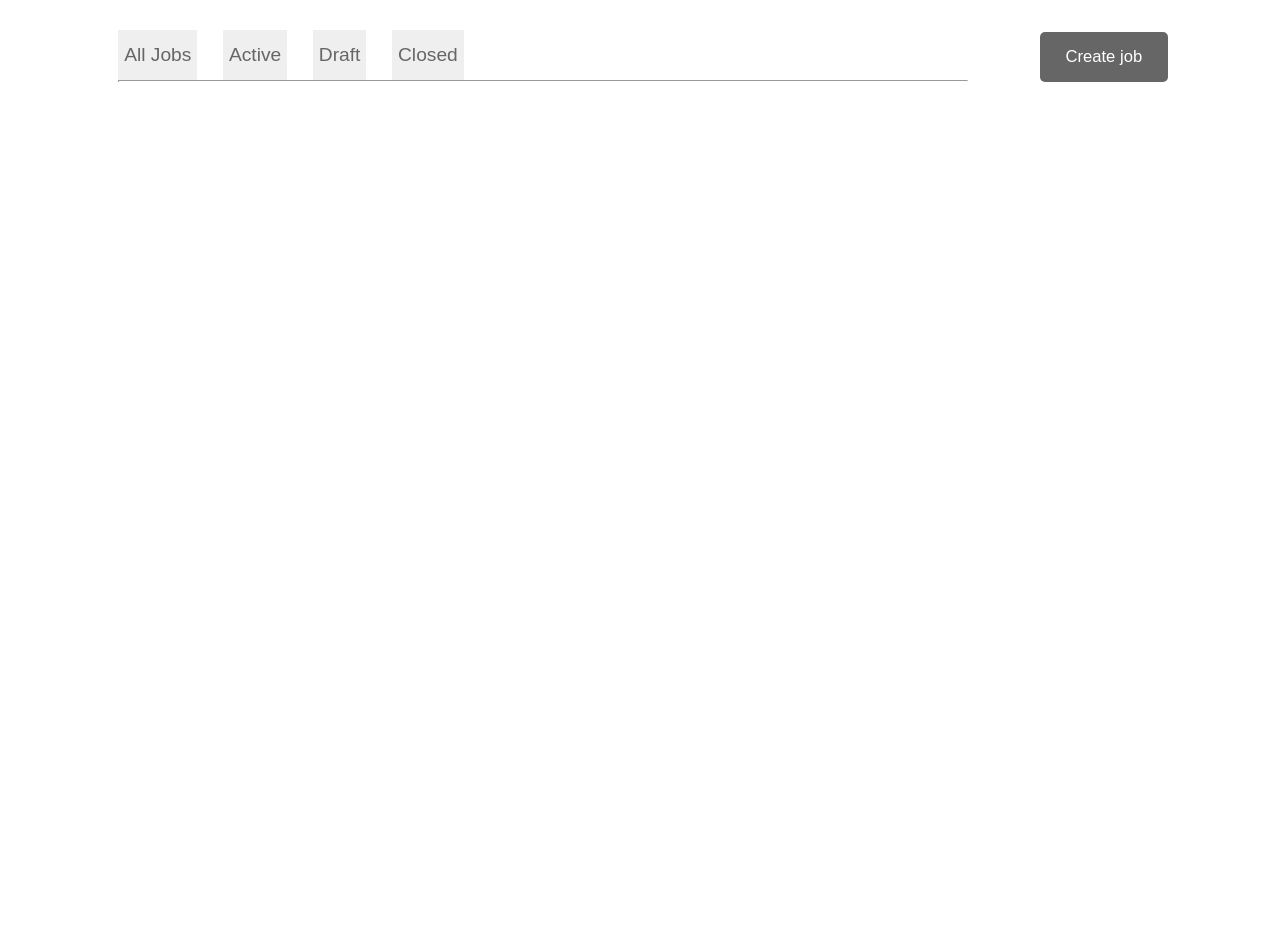
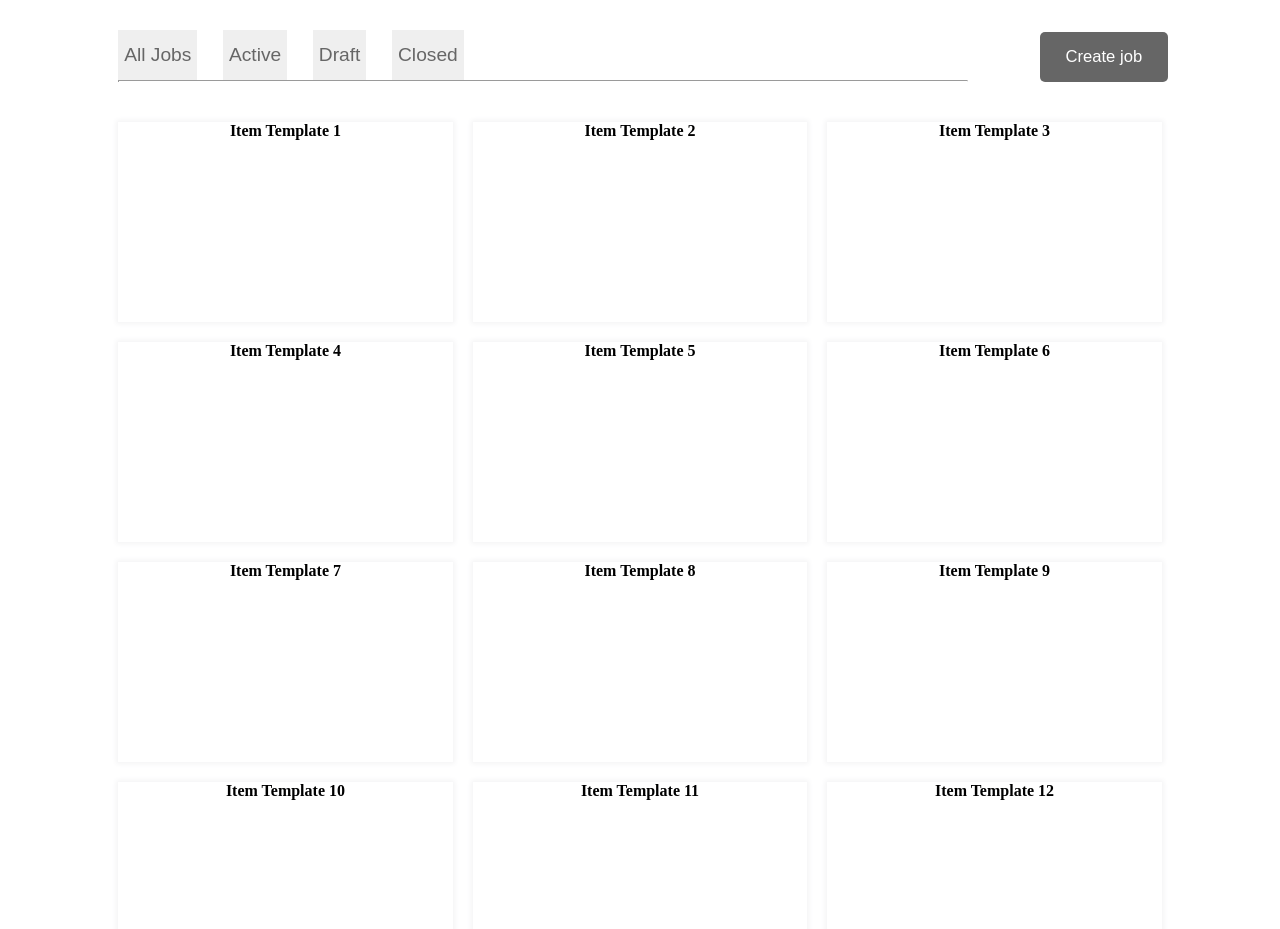
Before and after one commit to aleksandrovych/14.08.18, a plain HTML site: page index.html in a window 1280 px wide. Shown: the part 163-1092 px from the top of the page. Before the commit the page ends 800 px from the top, so only its background shows below. Drawn offline with Linux system fonts and the light colour scheme; files whose address does not match are found by name.

```diff
--- /dev/null
+++ b/css/gridLayout.css
@@ -0,0 +1,20 @@
+
+div.item {
+    background-color: white;
+    height: 200px;
+    box-shadow: 0px 0px 5px 2px rgba(244, 244, 245, 1);
+}
+
+form.container {
+    display: grid;
+    background-color: white;
+    grid-template-columns: repeat(3, 1fr);
+    grid-auto-rows: 1fr;
+
+    grid-column-gap: 20px;
+    grid-row-gap: 20px;
+    margin-top: 20px;
+    align-items: start;
+    grid-auto-flow: row;
+    margin-bottom: 60px;
+}
--- a/index.html
+++ b/index.html
@@ -8,6 +8,7 @@
     <link rel="stylesheet" type="text/css" href="css/globalHeader.css">
     <link rel="stylesheet" type="text/css" href="css/globalFooter.css">
     <link rel="stylesheet" type="text/css" href="css/globalTable.css">
+    <link rel="stylesheet" type="text/css" href="css/gridLayout.css">
     <script src="scripts.js"></script>
 
     <style>
@@ -68,6 +69,35 @@
             <th style="max-width: 9vw; width: auto; height: 12vh;"></th>
         </tr>
 
+        <tr>
+            <th style="max-width: 9vw; width: auto; height: 12vh;"></th>
+            <th colspan="3" style="vertical-align: top; width: auto; background-color: white;">
+                <form class="container">
+                    <div class="item">Item Template 1</div>
+                    <div class="item">Item Template 2</div>
+                    <div class="item">Item Template 3</div>
+                    <div class="item">Item Template 4</div>
+                    <div class="item">Item Template 5</div>
+                    <div class="item">Item Template 6</div>
+                    <div class="item">Item Template 7</div>
+                    <div class="item">Item Template 8</div>
+                    <div class="item">Item Template 9</div>
+                    <div class="item">Item Template 10</div>
+                    <div class="item">Item Template 11</div>
+                    <div class="item">Item Template 12</div>
+                    <div class="item">Item Template 13</div>
+                    <div class="item">Item Template 14</div>
+                    <div class="item">Item Template 15</div>
+                    <div class="item">Item Template 16</div>
+                    <div class="item">Item Template 17</div>
+                </form>
+            </th>
+            <th style="max-width: 9vw; width: auto; height: 12vh;"></th>
+        <tr>
+
         </table>
+    <footer style="height: 50vh; background-color: rgb(239, 239, 244);">
+        <img src="resources/logo.png" class="logo" style="max-width:20vw; max-height:20vh; margin-left: 9vw; margin-top: 15vh;">
+    </footer>
     </body>
     </html>
```
